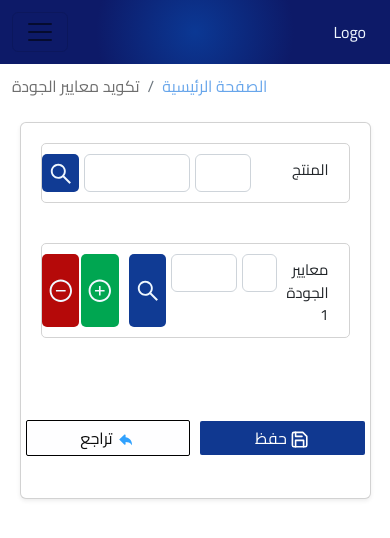
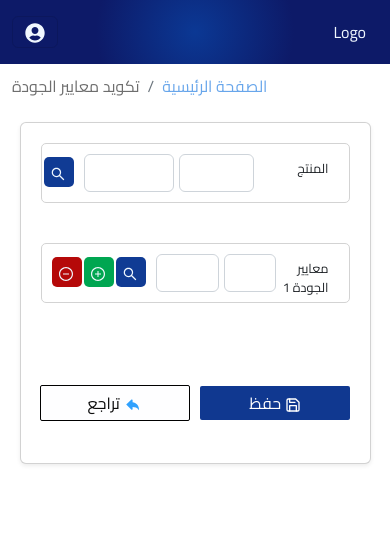
Before and after one commit to Miracle-work/first-react-app, a React (Create React App) app: page / in a window 390 px wide. Shown: the top 538 px of the page. Built offline with nearby package versions, Linux system fonts and the light colour scheme.

Commit message:
fix responsive

```diff
--- a/src/Components/Button/Button.module.scss
+++ b/src/Components/Button/Button.module.scss
@@ -47,3 +47,13 @@
   .btn_blue .btn_icon{
     font-size: 1.2rem;
   }
+
+  @media only screen and (max-width: 768px) {
+    /* For mobile phones: */
+    .btn{
+      width:150px;
+    }
+    .btn_blue .btn_icon{
+      font-size: 1rem;
+    }
+  }
--- a/src/Components/Form/Form.module.scss
+++ b/src/Components/Form/Form.module.scss
@@ -51,3 +51,51 @@
      color: aliceblue;
      text-align: center;
   }
+
+  @media only screen and (max-width: 768px) {
+    /* For mobile phones: */
+    .flex_container .form_label {
+      width: 100px;
+      height: 20px;
+      font-size: .8rem;
+      margin-left: 0px;
+    }
+
+    .flex_container .form_input_first {
+      margin-right: 0px;
+      width:100px;
+
+    }
+
+    .flex_container .form_input_second {
+      margin-left: 10px;
+      width:120px;
+    }
+
+    .flex_container .icon {
+      font-size: 1rem;
+    }
+
+   .flex_container .form_search_icon {
+      width: 30px;
+      height: 30px;
+      margin: 13px 0px 10px 2px;
+      padding: 0px 8px;
+      text-align: center;
+    }
+
+    .flex_container .form_plus_icon {
+      width: 30px;
+      height: 30px;
+      margin: 13px 0px 10px 0px;
+      padding: 0px 8px;
+
+    }
+
+    .flex_container .form_minus_icon {
+      width: 30px;
+      height: 30px;
+      margin: 13px 2px 10px 10px;
+      padding: 0px 8px;
+    }
+  }
--- a/src/Components/Form/FormInput.js
+++ b/src/Components/Form/FormInput.js
@@ -30,16 +30,7 @@ const FormInput = (props) => {
             </button>
 
             {/* Modal */}
-            <Modal show={show} onHide={handleClose}>
-                <Modal.Header closeButton>
-                    <Modal.Title>Modal heading</Modal.Title>
-                </Modal.Header>
-                <Modal.Body>Modal body</Modal.Body>
-                <Modal.Footer>
-                    <Button variant="secondary" onClick={handleClose}>Close</Button>
-                </Modal.Footer>
-            </Modal>
-            {/* <CardModal show={show} onHide={handleClose}/> */}
+            <CardModal handleShow={show} handleClose={handleClose}/>
         </>
     );
 };
--- a/src/Components/Modal/CardModal.js
+++ b/src/Components/Modal/CardModal.js
@@ -1,15 +1,15 @@
 import React from 'react';
 import { Modal, Button } from "react-bootstrap";
 
-const CardModal = () => {
+const CardModal = (props) => {
     return (
-        <Modal>
+        <Modal show={props.handleShow} onHide={props.handleClose}>
             <Modal.Header closeButton>
                 <Modal.Title>Modal heading</Modal.Title>
             </Modal.Header>
-            <Modal.Body>Woohoo, you're reading this text in a modal!</Modal.Body>
+            <Modal.Body>Modal Body!</Modal.Body>
             <Modal.Footer>
-                <Button variant="secondary" onClick={handleClose}>Close</Button>
+                <Button variant="secondary" onClick={props.handleClose}>Close</Button>
             </Modal.Footer>
         </Modal>
     );
--- a/src/Components/NavBar/NavBar.js
+++ b/src/Components/NavBar/NavBar.js
@@ -40,7 +40,9 @@ const NavBar = () => {
             <Container>
                 <Navbar href="" className={`justify-content-start ${classes.navbar_link}`}>Logo</Navbar>
 
-                <Navbar.Toggle/>
+                <Navbar.Toggle className={`${classes.navbar_toggle}`}>
+                     <FaUserCircle className={`${classes.navbar_toggle_icon} `} />
+                </Navbar.Toggle>
 
                 <Navbar.Collapse className={`justify-content-start ${classes.navbar_link}`}>
                     <Nav>
--- a/src/Components/NavBar/NavBar.module.scss
+++ b/src/Components/NavBar/NavBar.module.scss
@@ -1,6 +1,5 @@
 .navbar{
     background: rgb(5,14,23);
-    // background: radial-gradient(180deg, rgb(22, 45, 67) 0%, rgb(32, 46, 123) 98%, rgb(29, 42, 116) 100%);
     background: radial-gradient(circle at center,#0b3894 0,#0D1A68,#0D1A68 100%);
     height: 50px;
 }
@@ -15,6 +14,11 @@
 .navbar .navbar_link{
     color: aliceblue;
     padding: 12px;
+}
+
+.navbar_toggle_icon{
+  color: aliceblue;
+  outline: none;
 }
 
 .logo{
@@ -44,4 +48,7 @@
     .navbar{
       height: 100%;
     }
+    .dropdown{
+      border: none;
+   }
   }
```
